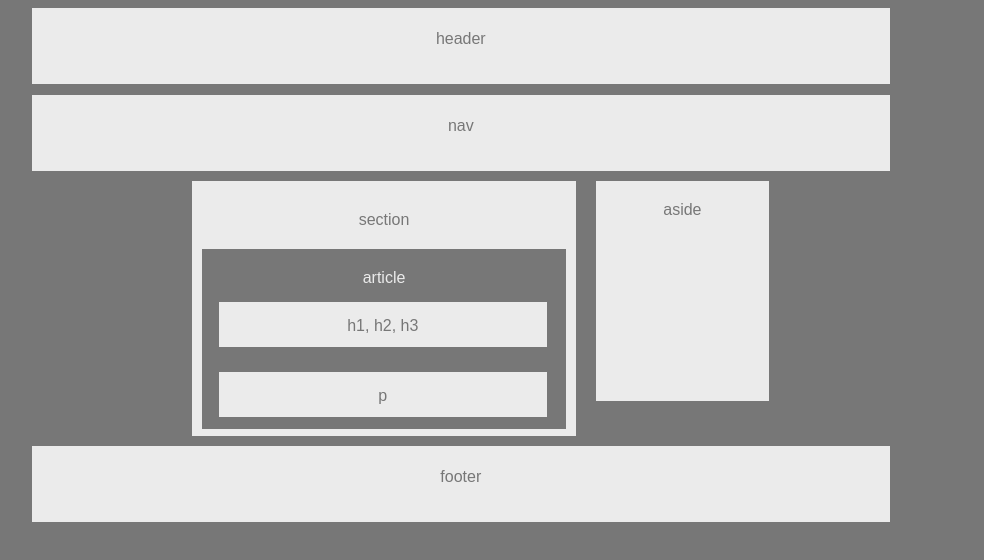
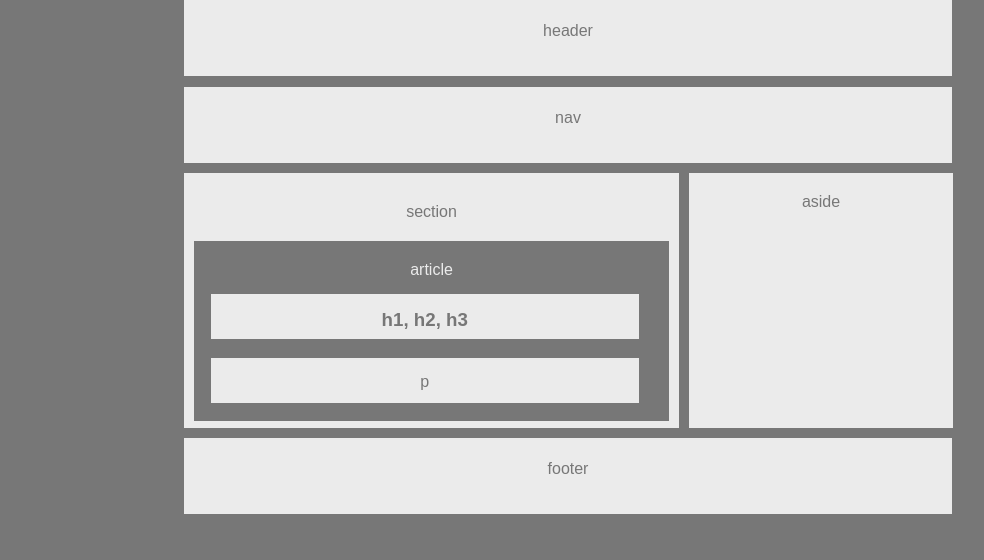
Before and after one commit to ashkanmaher/HW-Wireframe, a plain HTML site: page index.html in a window 1280 px wide. Shown: the whole page, without its empty margins (56-1040 px from the left). Drawn offline with Linux system fonts and the light colour scheme.

Commit message:
Final Product

```diff
--- a/index.html
+++ b/index.html
@@ -13,7 +13,7 @@
 		<nav>nav</nav>
 
 
-		<main>
+
 		<section id="section">
 
 		section
@@ -22,9 +22,9 @@
 
 		article
 
-		<section id="text-elements">h1, h2, h3</section>
+		<h1>h1, h2, h3</h1>
 
-		<section id="paragraph">p</section>
+		<p>p</p>
 
 		</article>
 
@@ -32,7 +32,9 @@
 
 		<aside>aside</aside>
 
-		</main>
+
+
+		<div class="clear"</div>
 
 		<footer>footer</footer>
 
--- a/style.css
+++ b/style.css
@@ -1,6 +1,7 @@
 body {
-	width: 100%;
+	width: 960px;
 	background: #777;
+	margin: auto;
 
 }
 
@@ -9,7 +10,7 @@ header {
 	background-color: #ebebeb;
 	font-family: "arial";
 	height: 32px;
-	width: 67%;
+	width: 80%;
 	margin-left: 80px;
 	text-align: center;
 	padding-top: 22px;
@@ -22,7 +23,7 @@ nav {
 	background-color: #ebebeb;
 	font-family: "arial";
 	height: 32px;
-	width: 67%;
+	width: 80%;
 	margin-top: 11px;
 	margin-left: 80px;
 	text-align: center;
@@ -31,16 +32,12 @@ nav {
 
 }
 
-main {
-	margin: auto;
-	width: 960px;
-}
-
 section {
 	float: left;
 	margin: 10px;
-	width: 40%;
+	width: 495px;
 	margin-left:80px;
+
 }
 
 section#section {
@@ -60,9 +57,10 @@ aside {
 	color: #777;
 	background-color: #ebebeb;
 	width: 30%;
-	height: 200px;
-	width: 18%;
-	margin: 10px;
+	height: 235px;
+	width: 27.5%;
+	margin-top: 10px;
+	margin-right: 10px;
 
 }
 
@@ -79,7 +77,7 @@ article {
 
 }
 
-section#text-elements {
+h1{
 	color: #777;
 	background-color: #ebebeb;
 	margin-top: 15px;
@@ -92,7 +90,7 @@ section#text-elements {
 
 }
 
-section#paragraph {
+p {
 	color: #777;
 	background-color: #ebebeb;
 	margin-top: 15px;
@@ -104,9 +102,9 @@ section#paragraph {
 
 
 }
-s
+
 .clear {
-
+	clear:both;
 }
 
 footer {
@@ -114,7 +112,7 @@ footer {
 	background-color: #ebebeb;
 	font-family: "arial";
 	height: 32px;
-	width: 67%;
+	width: 80%;
 	margin-top: 275px;
 	margin-left: 80px;
 	text-align: center;
```
